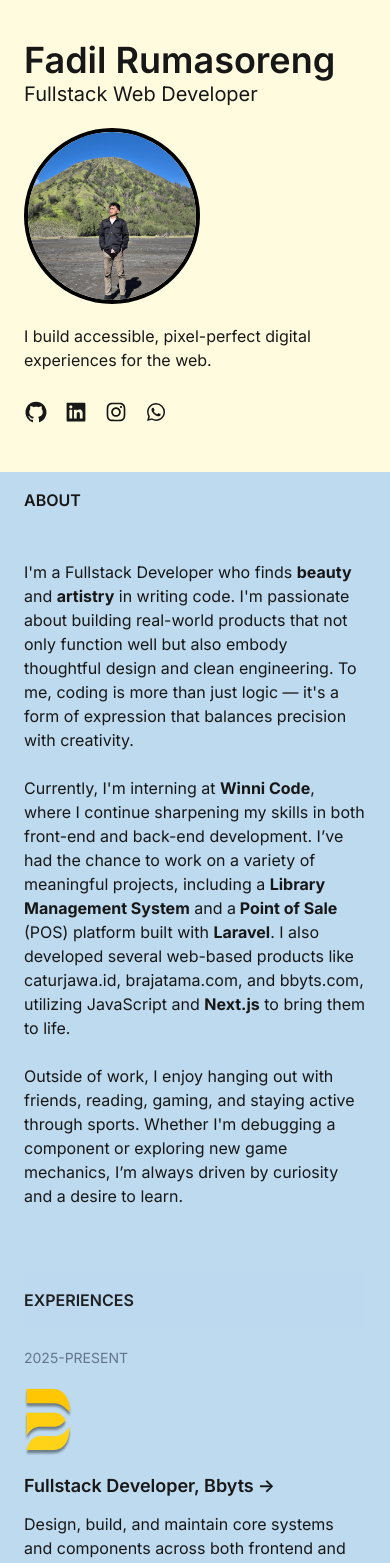
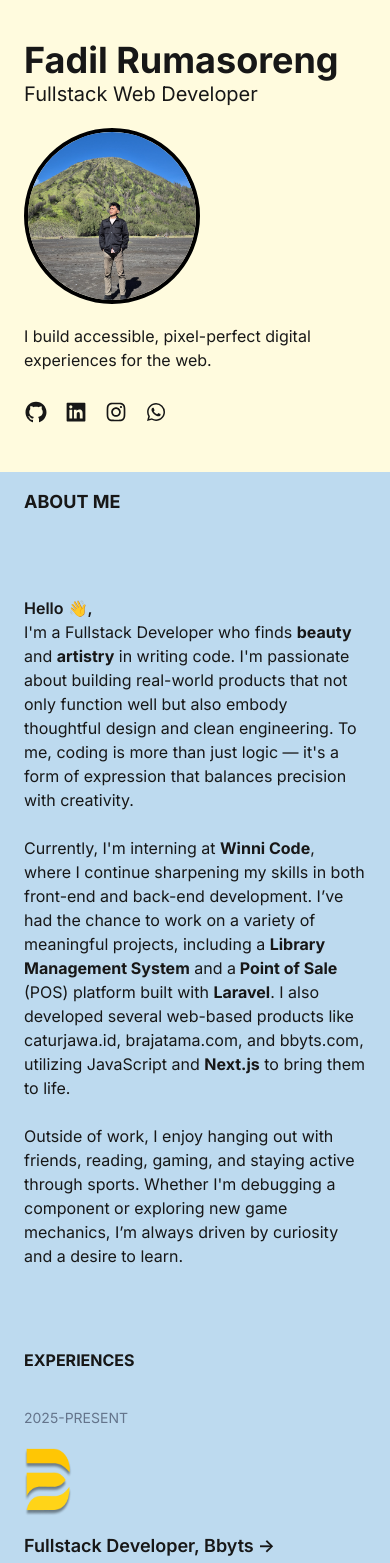
Before and after one commit to RumasorengFadil/fadil-rumasoreng, a Next.js app: page / in a window 390 px wide. Shown: the top 1563 px of the page. Built offline with nearby package versions, Linux system fonts and the light colour scheme.

Commit message:
chore (file): Modified some components

```diff
--- a/src/data/experiences.ts
+++ b/src/data/experiences.ts
@@ -28,7 +28,7 @@ export const experiences = [
   },
   {
     time: "JULY-OCT 2024",
-    title: "Fullstack Developer, PT. Cazh Texhnology",
+    title: "Fullstack Developer, PT. Cazh Technology",
     description:
       "Worked as a Fullstack Developer, contributing to the development of a Learning Management System (LMS) using Laravel and React.js. Collaborated closely with a cross-functional team to build robust, scalable features that supported the company's internal training and educational platform. Played an active role in both frontend and backend development, ensuring seamless user experience and efficient data handling across the system.",
     skills: ["Javascript", "ReactJS", "Laravel", "Zustand"],
--- a/src/design-system/components/ProfileHeader.tsx
+++ b/src/design-system/components/ProfileHeader.tsx
@@ -8,7 +8,7 @@ interface ProfileHeaderProps {
 const ProfileHeader: React.FC<ProfileHeaderProps> = ({ name, title }) => {
   return (
     <div className="flex flex-col">
-      <h1 className="text-4xl font-semibold">{name}</h1>
+      <h1 className="text-4xl font-bold">{name}</h1>
       <p className="text-xl">{title}</p>
     </div>
   );
--- a/src/design-system/organisms/AboutMeSection.tsx
+++ b/src/design-system/organisms/AboutMeSection.tsx
@@ -5,9 +5,12 @@ const AboutMeSection = () => {
   const { refElement } = useSyncedIntersection({ threshold: 0.2, rootMargin:"-200px 0px 0px 0px" });
 
   return (
-    <div ref={refElement} id="about" className="flex flex-col space-y-8 lg:space-y-0 lg:items-center lg:flex-row lg:min-h-screen">
-      <div className="font-semibold sticky top-0 bg-primary py-4 lg:hidden">ABOUT</div>
+    <div ref={refElement} id="about" className="flex flex-col space-y-8 lg:space-y-0 justify-center lg:min-h-screen">
+      <div className="font-bold sticky top-0 bg-primary py-4 text-lg">ABOUT ME</div>
+      <span></span>
       <p>
+        <span className="font-semibold">Hello 👋,</span>
+        <br />
         I&apos;m a Fullstack Developer who finds <b>beauty</b> and <b>artistry</b> in writing code.
         I&apos;m passionate about building real-world products that not only function well but also embody thoughtful design and clean engineering.
         To me, coding is more than just logic — it&apos;s a form of expression that balances precision with creativity.
--- a/src/design-system/organisms/ExperienceSection.tsx
+++ b/src/design-system/organisms/ExperienceSection.tsx
@@ -27,7 +27,7 @@ const ExperienceSection: React.FC<ExperienceListProps> = ({
 
     return (
         <div id="experience" ref={refElement} className="flex flex-col space-y-4">
-            <div className="font-semibold sticky top-0 bg-primary opacity-95 py-4 lg:hidden">EXPERIENCES</div>
+            <div className="font-bold sticky top-0 z-10 bg-primary py-4">EXPERIENCES</div>
 
             <div className="flex flex-col space-y-12">
                 {experiences.map(({ time, title, description, skills, link, logo }, i) => (
@@ -63,7 +63,10 @@ const ExperienceSection: React.FC<ExperienceListProps> = ({
                 ))}
             </div>
 
-            <p className="font-medium cursor-pointer">View Full Resume {"->"}</p>
+            <div className="flex items-center space-x-1 group font-medium cursor-pointer underline">
+                <p>View Full Resume</p>
+                <div className="transition-all group-hover:translate-x-2">{"->"}</div>
+            </div>
         </div>
     );
 };
--- a/src/design-system/organisms/ProjectSection.tsx
+++ b/src/design-system/organisms/ProjectSection.tsx
@@ -21,11 +21,11 @@ const ProjectSection: React.FC<ProjectsListProps> = ({
     projects,
 }) => {
     const [hoveredIndex, setHoveredIndex] = useState<number | null>(null);
-    const { refElement } = useSyncedIntersection({ threshold: 0.1, rootMargin:"0px 0px -300px 0px" });
+    const { refElement } = useSyncedIntersection({ threshold: 0.1, rootMargin: "0px 0px -300px 0px" });
 
     return (
         <div id="projects" ref={refElement} className="flex flex-col space-y-4">
-            <div className="font-semibold z-10 sticky top-0 bg-primary py-4 lg:hidden">PROJECTS</div>
+            <div className="font-bold z-50 sticky top-0 bg-primary py-4 text-lg">PROJECTS</div>
 
             <div className="flex flex-col space-y-12">
                 {projects.map(({ title, description, skills, link, image }, i) => (
@@ -56,7 +56,10 @@ const ProjectSection: React.FC<ProjectsListProps> = ({
                     </Link>
                 ))}
             </div>
-            <p className="font-medium cursor-pointer">View Full Resume {"->"}</p>
+            <div className="flex items-center space-x-1 group font-medium cursor-pointer underline">
+                <p>View Full Resume</p>
+                <div className="transition-all group-hover:translate-x-2">{"->"}</div>
+            </div>
         </div>
     );
 };
```
